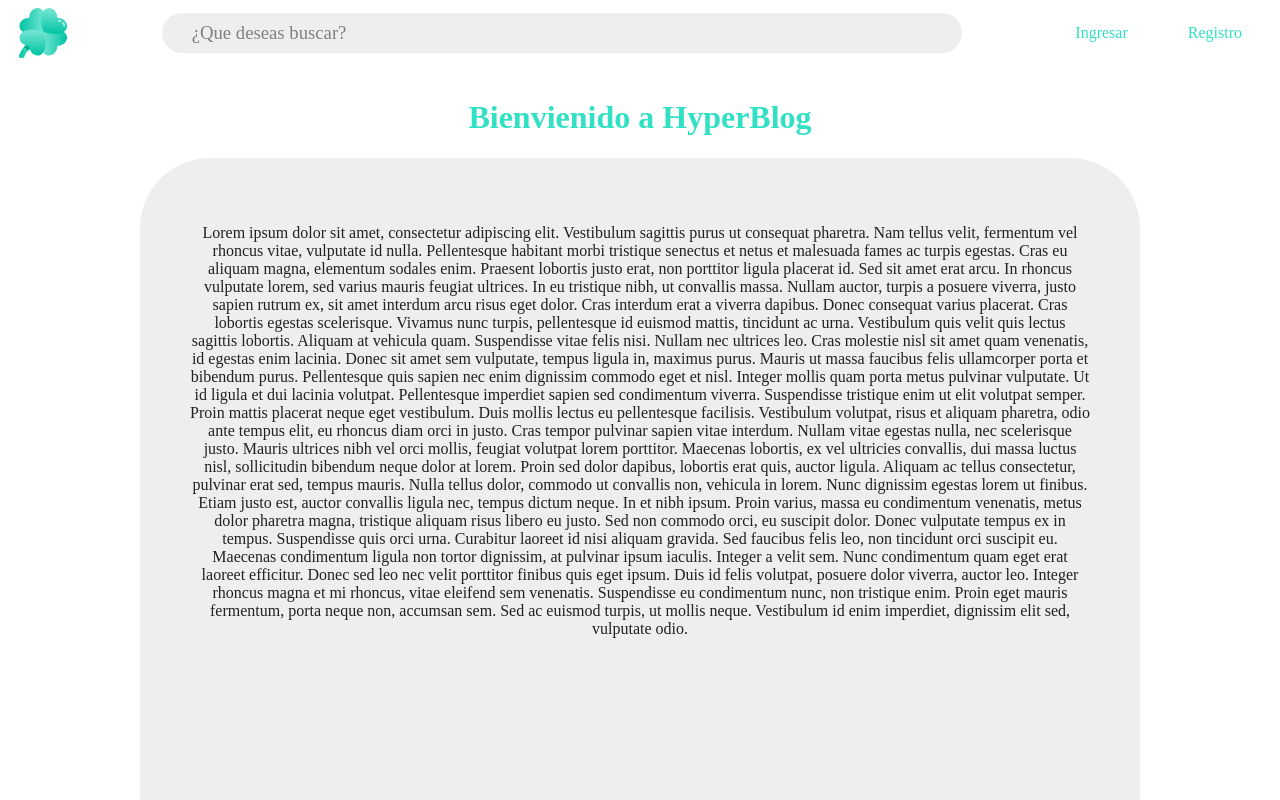
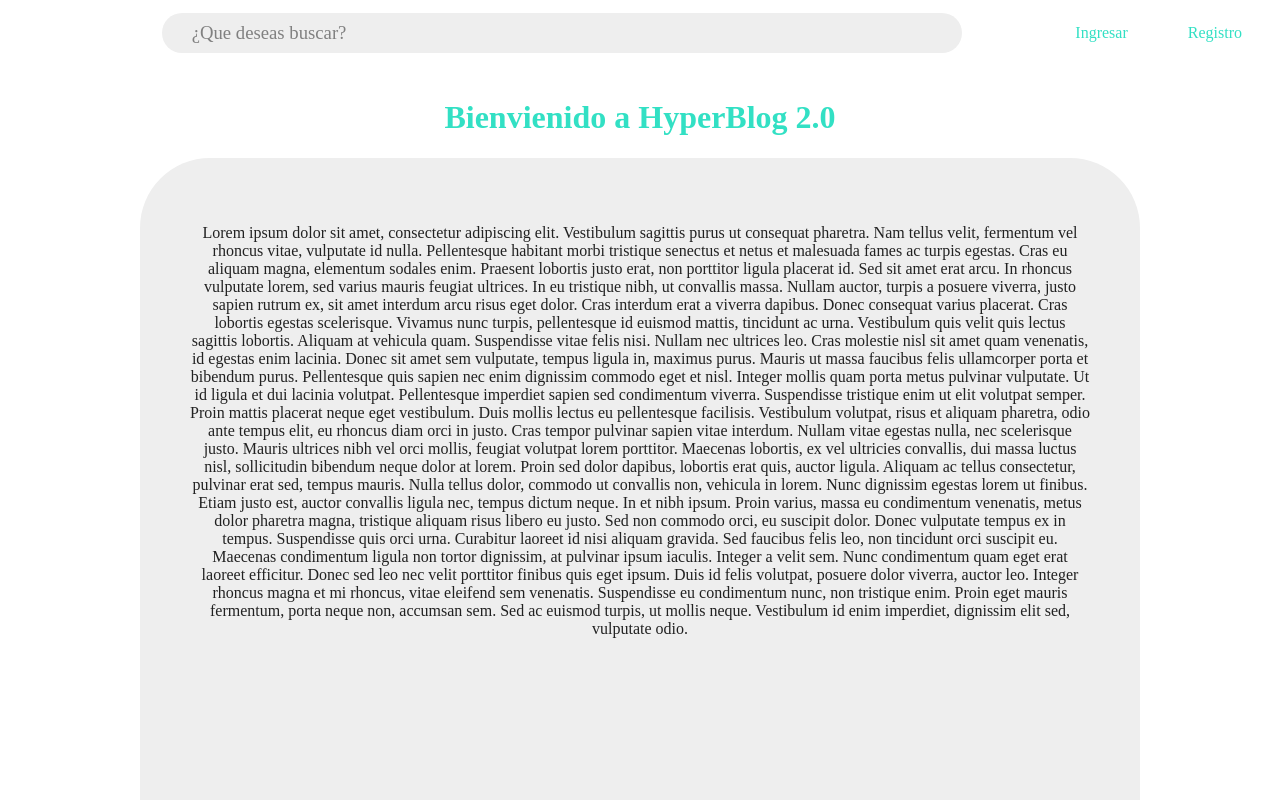
Before and after one commit to TECH083/HyperBlog, a plain HTML site: page index.html in a window 1280 px wide. Shown: the top 800 px of the page. Drawn offline with Linux system fonts and the light colour scheme.

Commit message:
Una versión del Hyperblog

```diff
--- a/index.html
+++ b/index.html
@@ -30,7 +30,7 @@
 
 </header>
 
-   <h1>Bienvienido a HyperBlog</h1>
+   <h1>Bienvienido a HyperBlog 2.0</h1>
 
    <section class="parrafo">
        <p>
```
Also changed, not shown: css/trebol.svg (deleted).
